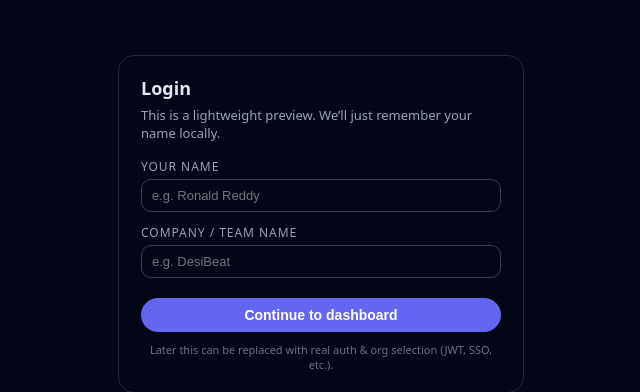
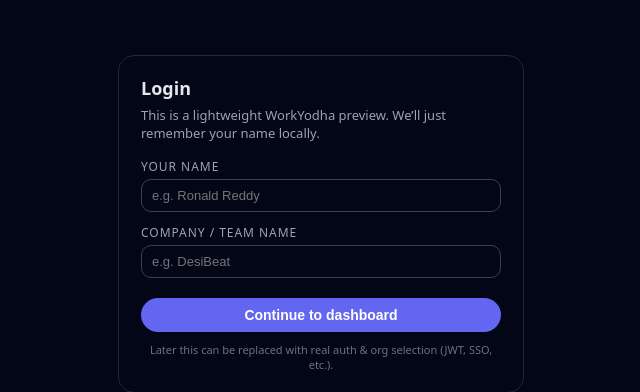
Before and after one commit to RonaldReddy024/ai-coo, a FastAPI app: page /login in a window 1280 px wide. Shown: the part 176-568 px from the top of the page, without its empty margins (319-959 px from the left). Run offline with FastAPI, Linux system fonts and the light colour scheme; parts of the project's set-up code (start-up, migrations or seed data) failed here and were passed over.

Commit message:
Revise login page title and subtitle for branding
Updated the title and subtitle to reflect the WorkYodha branding.

```diff
--- a/app/templates/login.html
+++ b/app/templates/login.html
@@ -2,7 +2,7 @@
 <html lang="en">
 <head>
     <meta charset="UTF-8">
-    <title>Login – AI COO</title>
+    <title>Login – WorkYodha AI COO</title>
     <style>
         body {
             margin: 0;
@@ -83,7 +83,7 @@
 <body>
 <div class="card">
     <div class="title">Login</div>
-    <div class="subtitle">This is a lightweight preview. We’ll just remember your name locally.</div>
+    <div class="subtitle">This is a lightweight WorkYodha preview. We’ll just remember your name locally.</div>
     <form onsubmit="handleLogin(event)">
         <div class="form-group">
             <label class="label" for="name">Your name</label>
```
